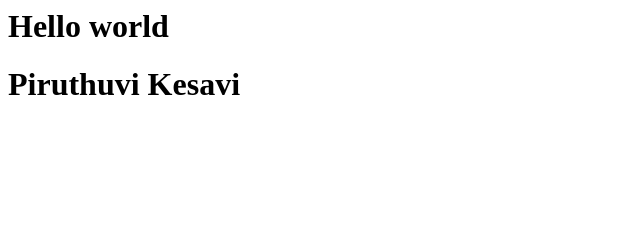
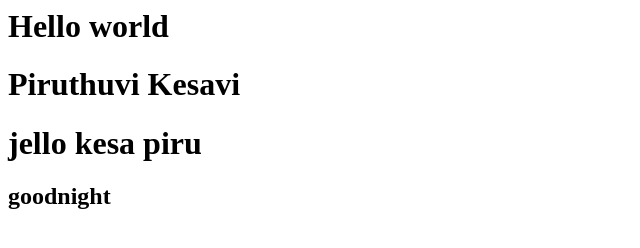
Before and after one commit to KesaviAravinthan/Git, a plain HTML site: page index.html in a window 1280 px wide. Shown: the whole page, without its empty margins (0-640 px from the left). Drawn offline with Linux system fonts and the light colour scheme.

Commit message:
modify new branch

```diff
--- a/index.html
+++ b/index.html
@@ -7,8 +7,8 @@
 <body>
     <h1>Hello world</h1>
     <h1>Piruthuvi Kesavi</h1>
-
-
+    <h1>jello kesa piru</h1>
+    <h2>goodnight</h2>
 
 </body>
 </html>
```
